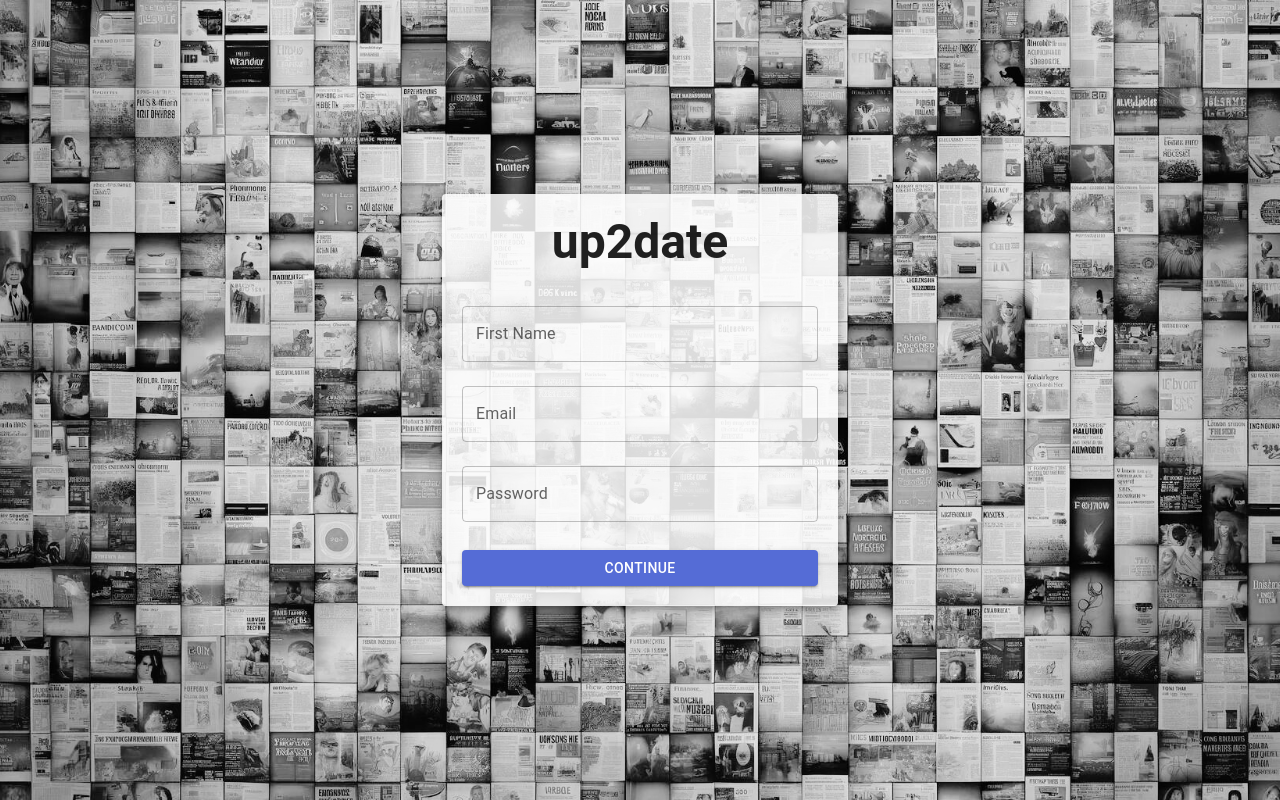
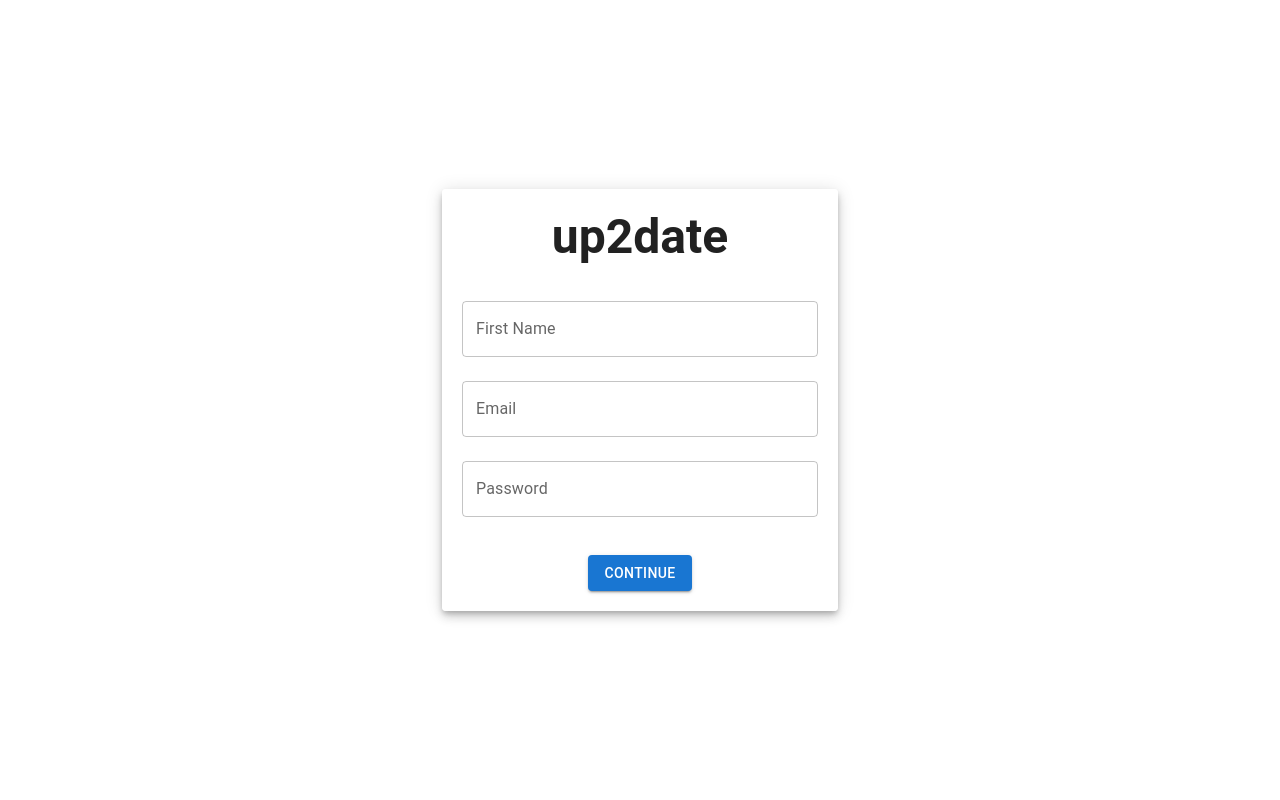
Before and after one commit to saintcyrs/178_finalproject, a React (Create React App) app in the folder client/: page / in a window 1280 px wide. Built offline with nearby package versions, Linux system fonts and the light colour scheme.

Commit message:
changed name and prefs

```diff
--- a/client/src/components/AppBar/MyAppBar.jsx
+++ b/client/src/components/AppBar/MyAppBar.jsx
@@ -11,7 +11,7 @@ export default function MyAppBar() {
     <AppBar position="static" color="default" elevation={0}>
       <Toolbar>
         <Typography variant="h6" color="inherit" noWrap>
-          dsptch
+          up2date
         </Typography>
         <Button
           onClick={handleSignOut}
--- a/client/src/pages/CombinedPreferences.jsx
+++ b/client/src/pages/CombinedPreferences.jsx
@@ -36,8 +36,6 @@ export default function InterestAndPreferences() {
   const [interests, setInterests] = useState({
     entertainment: { selected: true, level: 5 },
     politics: { selected: true, level: 5 },
-    world: { selected: true, level: 5 },
-    sports: { selected: true, level: 5 },
   });
   const allSourceNames = extractSourceNames(news_sources);
   const [selectedSource, setSelectedSource] = useState(allSourceNames);
--- a/client/src/pages/SignUpForm.jsx
+++ b/client/src/pages/SignUpForm.jsx
@@ -1,16 +1,23 @@
 import React, { useState } from "react";
 import { useNavigate } from "react-router-dom";
-import { TextField, Button, Typography, Container, Paper, CssBaseline } from "@mui/material";
-import { createTheme, ThemeProvider } from '@mui/material/styles';
-import newspaperImage from '../img/newspaper4.jpg';
+import {
+  TextField,
+  Button,
+  Typography,
+  Container,
+  Paper,
+  CssBaseline,
+} from "@mui/material";
+import { createTheme, ThemeProvider } from "@mui/material/styles";
+import newspaperImage from "../img/newspaper4.jpg";
 
 const theme = createTheme({
   palette: {
     primary: {
-      main: '#556cd6',
+      main: "#556cd6",
     },
     secondary: {
-      main: '#19857b',
+      main: "#19857b",
     },
   },
 });
@@ -37,18 +44,39 @@ export default function SignUpForm() {
     navigate("/interests");
   };
 
- /* return (
+  return (
     <ThemeProvider theme={theme}>
       <CssBaseline />
-      <Container component="main" maxWidth="xs" style={{ paddingTop: '10vh' }}>
-        <Typography variant="h3" component="h1" gutterBottom style={{ fontWeight: 600, marginBottom: '20px' }}>
-          Up2Date
+      <div
+        style={{
+          height: "100vh",
+          backgroundSize: "cover",
+          backgroundPosition: "center",
+          backgroundRepeat: "no-repeat",
+          display: "flex",
+          alignItems: "center",
+          justifyContent: "center",
+        }}
+      >
+        <Container component="main" maxWidth="xs">
+          <Paper
+            elevation={6}
+            style={{
+              padding: "20px",
+              backgroundColor: "rgba(255, 255, 255, 0.85)",
+            }}
+          >
+            {" "}
+            {/* Semi-transparent background */}
+            <Typography
+              variant="h3"
+              component="h1"
+              gutterBottom
+              style={{ fontWeight: 600, marginBottom: "20px" }}
+            >
+              up2date
             </Typography>
-        <Paper elevation={6} style={{ padding: '20px' }}>
-          <Typography variant="h4" component="h2" gutterBottom>
-            Sign Up
-          </Typography>
-          <form onSubmit={handleSubmit} style={{ width: '100%' }}>
+            <form onSubmit={handleSubmit} style={{ width: "100%" }}>
               {error && <Typography color="error">{error}</Typography>}
               <TextField
                 label="First Name"
@@ -79,79 +107,16 @@ export default function SignUpForm() {
                 margin="normal"
               />
               <Button
-              type="submit"
                 variant="contained"
                 color="primary"
-              disabled={loading}
-              fullWidth
-              style={{ marginTop: '20px' }}
-            >
-              {loading ? "Signing Up..." : "Continue"}
-            </Button>
-          </form>
-        </Paper>
-      </Container>
-    </ThemeProvider>
-  );
-}
-*/
-
-
-return (
-  <ThemeProvider theme={theme}>
-    <CssBaseline />
-    <div style={{
-      height: '100vh',
-      backgroundImage: `url(${newspaperImage})`,
-      backgroundSize: 'cover',
-      backgroundPosition: 'center',
-      backgroundRepeat: 'no-repeat',
-      display: 'flex',
-      alignItems: 'center',
-      justifyContent: 'center',
-    }}>
-      <Container component="main" maxWidth="xs">
-        <Paper elevation={6} style={{ padding: '20px', backgroundColor: 'rgba(255, 255, 255, 0.85)' }}> {/* Semi-transparent background */}
-          <Typography variant="h3" component="h1" gutterBottom style={{ fontWeight: 600, marginBottom: '20px' }}>
-            up2date
-          </Typography>
-          <form onSubmit={handleSubmit} style={{ width: '100%' }}>
-          {error && <Typography color="error">{error}</Typography>}
-            <TextField
-              label="First Name"
-              variant="outlined"
-              name="firstName"
-              value={userInfo.firstName}
-              onChange={handleChange}
-              fullWidth
-              margin="normal"
-            />
-            <TextField
-              label="Email"
-              variant="outlined"
-              name="email"
-              value={userInfo.email}
-              onChange={handleChange}
-              fullWidth
-              margin="normal"
-            />
-            <TextField
-              label="Password"
-              type="password"
-              variant="outlined"
-              name="password"
-              value={userInfo.password}
-              onChange={handleChange}
-              fullWidth
-              margin="normal"
-            />
-            <Button
                 type="submit"
-              variant="contained"
-              color="primary"
-              disabled={loading}
-              fullWidth
-              style={{ marginTop: '20px' }}
+                sx={{
+                  marginTop: "30px",
+                  display: "block",
+                  marginLeft: "auto",
+                  marginRight: "auto",
+                  backgroundColor: "#1976d2",
+                }}
               >
                 {loading ? "Signing Up..." : "Continue"}
               </Button>
```
Also changed, not shown: 1 other file (tests, documents, lock files or other folders). Lines whose indentation alone changed are shown as unchanged.
